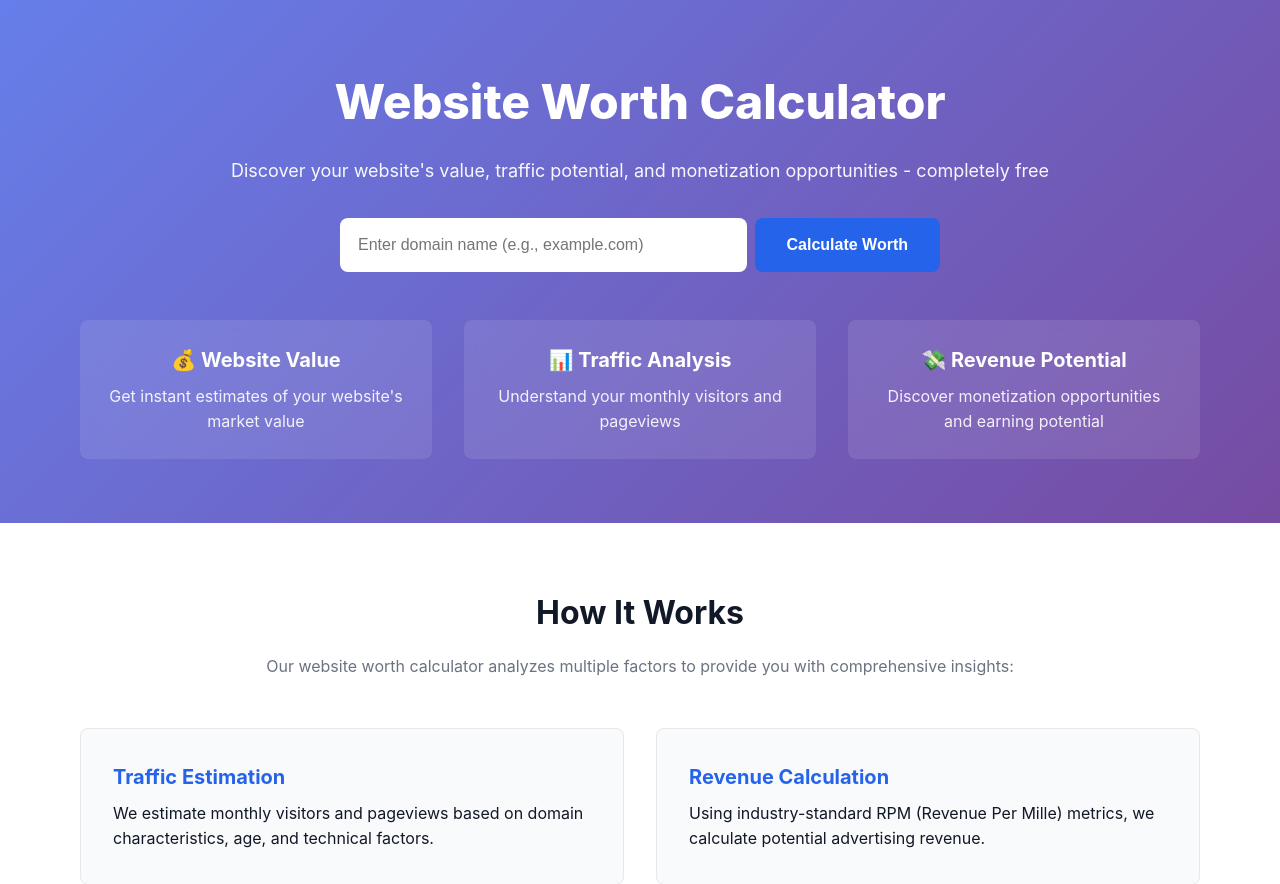
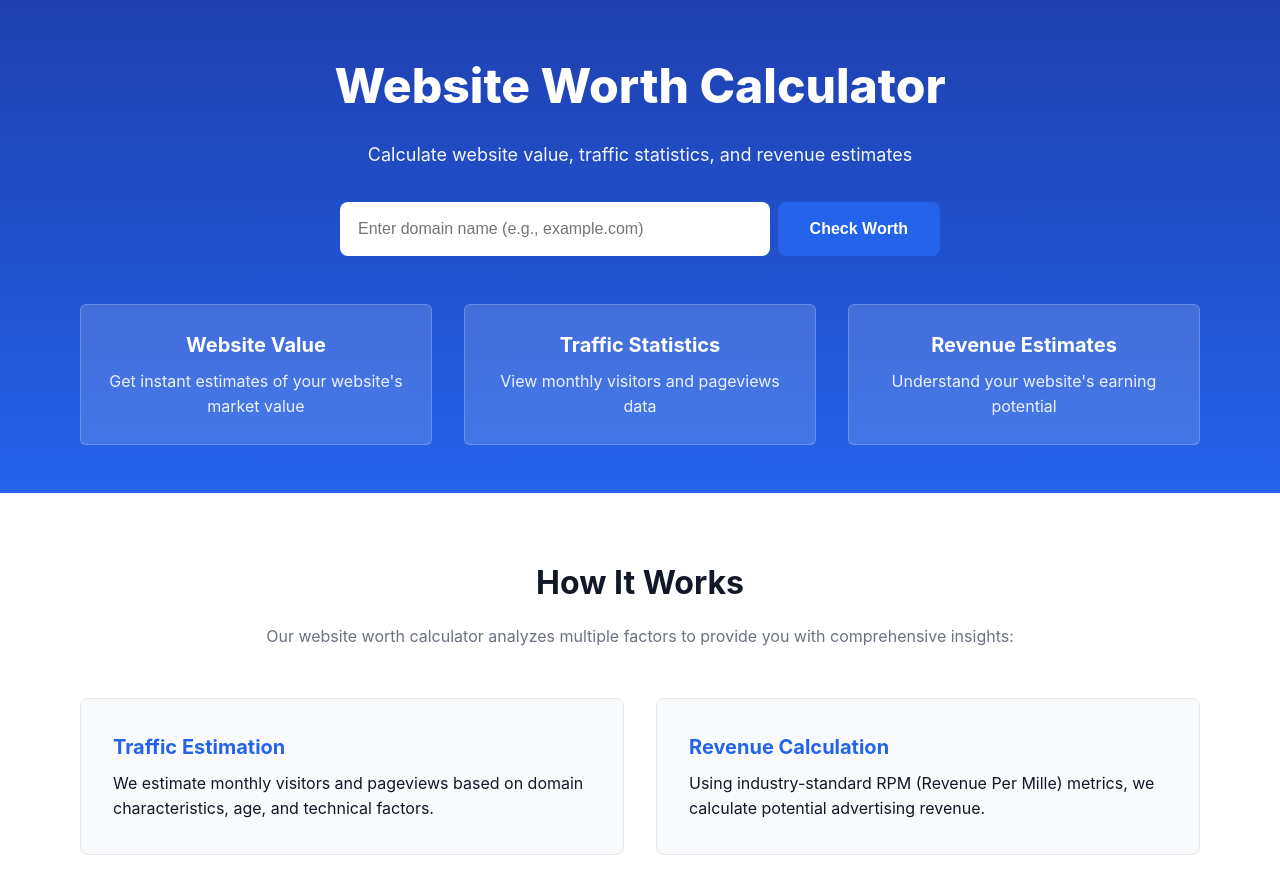
Before and after one commit to olivernashivy/site-worth, a Node project: template views/index.ejs in a window 1280 px wide. Shown: the part 65-949 px from the top of the page. Run offline with Node 20 templates, Linux system fonts and the light colour scheme; the template is opened without the code that fills it, so the values that code supplies are empty.

Commit message:
Remove all icons/emojis and simplify design for professional look
Design improvements inspired by SiteWorthTraffic style:

Templates:
- Removed all emojis from section headings (💰 📊 💸 🔧 📋)
- Removed checkmark/cross symbols (✓ ✗) from HTTPS status
- Simplified feature titles on homepage
- Updated button text from "Calculate Worth" to "Check Worth"
- Cleaner, more professional copy throughout

CSS Updates:
- Simplified hero gradient (purple to blue gradient)
- Updated value card gradient to match hero
- Removed fancy backdrop-filter effects
- Changed monetization list from custom checkmarks to standard bullets
- Reduced shadow intensity for cleaner look
- More professional color scheme overall

Result:
- Cleaner, more data-focused presentation
- Professional appearance similar to industry-standard calculators
- Better readability without distracting icons
- Faster rendering without complex CSS effects

```diff
--- a/public/css/main.css
+++ b/public/css/main.css
@@ -80,9 +80,9 @@ body {
 
 /* Hero Section */
 .hero {
-    background: linear-gradient(135deg, #667eea 0%, #764ba2 100%);
+    background: linear-gradient(to bottom, #1e40af 0%, #2563eb 100%);
     color: white;
-    padding: 4rem 0;
+    padding: 3rem 0;
     text-align: center;
 }
 
@@ -148,10 +148,10 @@ body {
 }
 
 .feature {
-    background-color: rgba(255, 255, 255, 0.1);
+    background-color: rgba(255, 255, 255, 0.15);
     padding: 1.5rem;
-    border-radius: 8px;
-    backdrop-filter: blur(10px);
+    border-radius: 6px;
+    border: 1px solid rgba(255, 255, 255, 0.2);
 }
 
 .feature h3 {
@@ -308,11 +308,11 @@ body {
 
 /* Value Card */
 .value-card {
-    background: linear-gradient(135deg, #667eea 0%, #764ba2 100%);
+    background: linear-gradient(to bottom, #1e40af 0%, #2563eb 100%);
     color: white;
     padding: 2rem;
-    border-radius: 12px;
-    box-shadow: var(--shadow-lg);
+    border-radius: 8px;
+    box-shadow: var(--shadow-md);
 }
 
 .value-main {
@@ -430,22 +430,13 @@ body {
 }
 
 .monetization-methods ul {
-    list-style: none;
+    list-style: disc;
     margin-top: 0.5rem;
+    padding-left: 1.5rem;
 }
 
 .monetization-methods li {
     padding: 0.5rem 0;
-    padding-left: 1.5rem;
-    position: relative;
-}
-
-.monetization-methods li:before {
-    content: "✓";
-    position: absolute;
-    left: 0;
-    color: var(--secondary-color);
-    font-weight: bold;
 }
 
 /* Info Grid Result */
--- a/views/index.ejs
+++ b/views/index.ejs
@@ -3,7 +3,7 @@ const body = `
 <div class="hero">
     <div class="container">
         <h1 class="hero-title">Website Worth Calculator</h1>
-        <p class="hero-subtitle">Discover your website's value, traffic potential, and monetization opportunities - completely free</p>
+        <p class="hero-subtitle">Calculate website value, traffic statistics, and revenue estimates</p>
 
         <div class="search-box">
             <form id="domainForm" action="/website-worth/" method="GET" onsubmit="return handleSubmit(event)">
@@ -16,22 +16,22 @@ const body = `
                     required
                     pattern="[a-zA-Z0-9][a-zA-Z0-9-]{0,61}[a-zA-Z0-9]?\.[a-zA-Z]{2,}"
                 >
-                <button type="submit" class="search-button">Calculate Worth</button>
+                <button type="submit" class="search-button">Check Worth</button>
             </form>
         </div>
 
         <div class="features">
             <div class="feature">
-                <h3>💰 Website Value</h3>
+                <h3>Website Value</h3>
                 <p>Get instant estimates of your website's market value</p>
             </div>
             <div class="feature">
-                <h3>📊 Traffic Analysis</h3>
-                <p>Understand your monthly visitors and pageviews</p>
+                <h3>Traffic Statistics</h3>
+                <p>View monthly visitors and pageviews data</p>
             </div>
             <div class="feature">
-                <h3>💸 Revenue Potential</h3>
-                <p>Discover monetization opportunities and earning potential</p>
+                <h3>Revenue Estimates</h3>
+                <p>Understand your website's earning potential</p>
             </div>
         </div>
     </div>
```
Also changed, not shown: views/result.ejs (+6 -6 lines).
